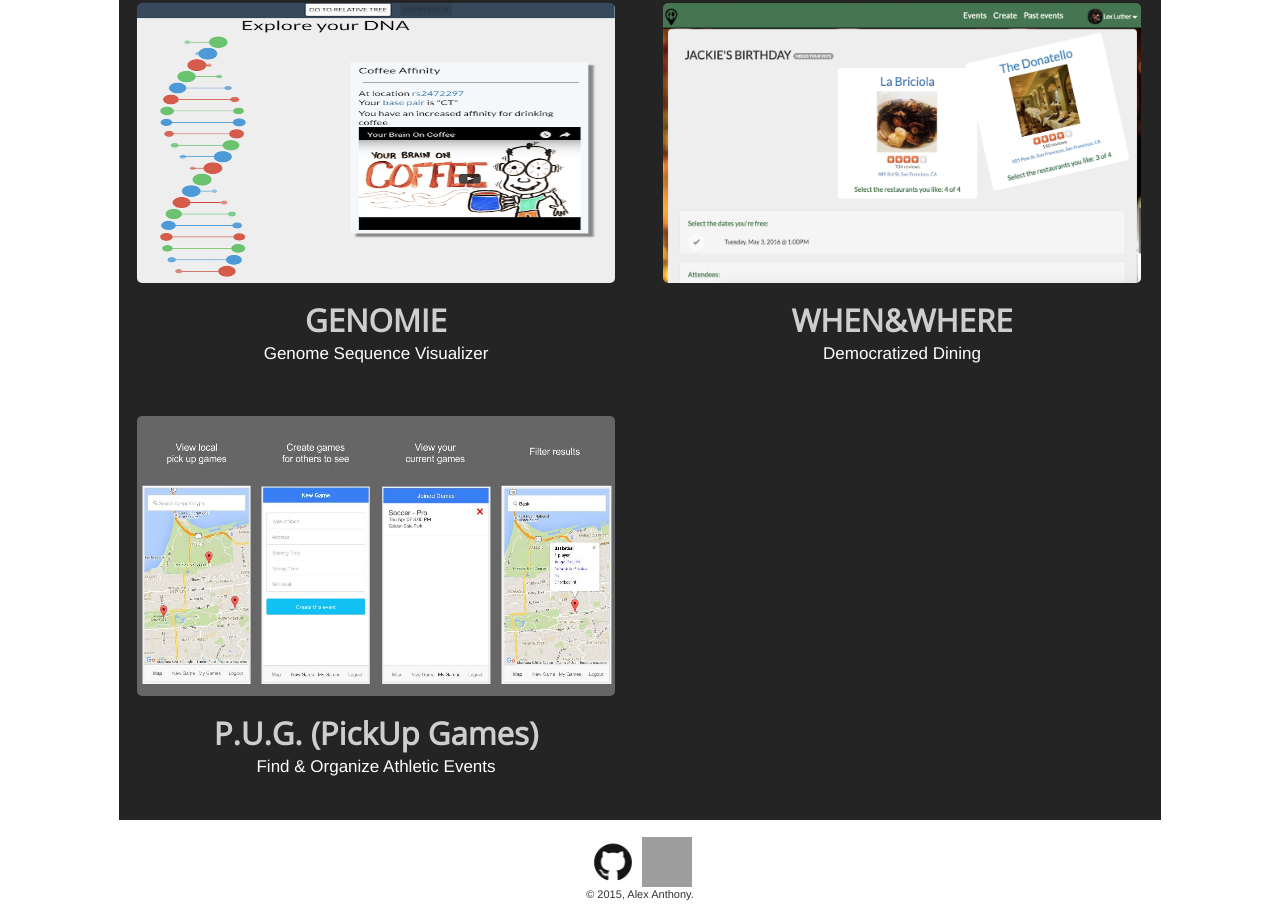
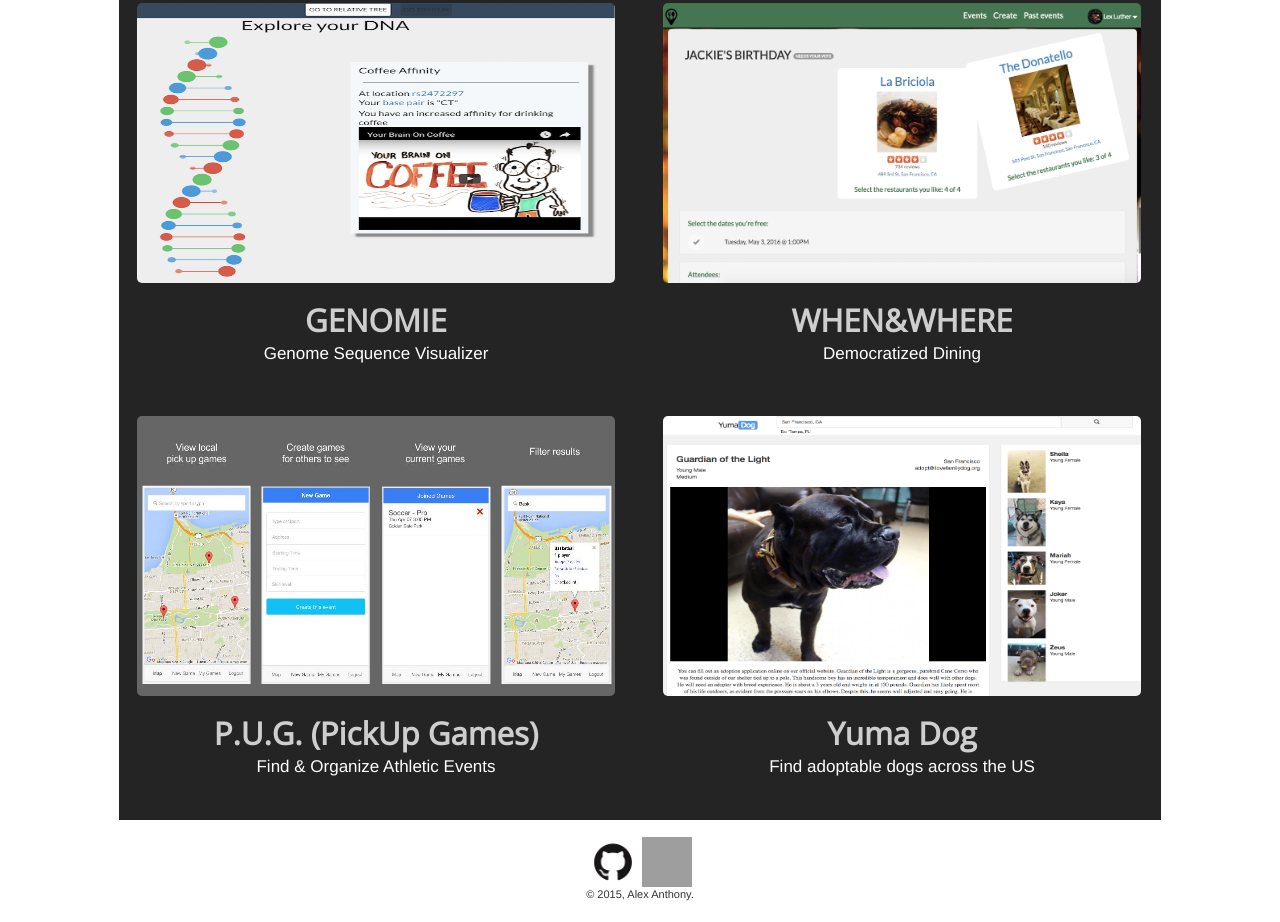
Before and after one commit to alexanthony813-zz/alexanthony813.github.io, a plain HTML site: page index.html in a window 1280 px wide. Shown: the part 793-1715 px from the top of the page. Drawn offline with nearby package versions, Linux system fonts and the light colour scheme; grey boxes are pictures that could not be loaded; a web font is replaced by a local one.

Commit message:
Added recent app

```diff
--- a/index.html
+++ b/index.html
@@ -65,7 +65,7 @@
               <img src="./imgs/WhenWhere.png" class="img-responsive med">
             </a>
             <h3 class="workTitle">
-              <a href="http://when-where.herokuapp.com/" target="_blank">WHEN&WHERE
+              <a href="http://when-where.herokuapp.com/" target="_blank">WHEN&amp;WHERE
               </a>
             </h3>
             <p><a href="http://when-where.herokuapp.com/" target="_blank">Democratized Dining</a></p>
@@ -82,7 +82,17 @@
               <a href="https://github.com/Accidental-Pistachios/pug-client" target="_blank">P.U.G. (PickUp Games)
               </a>
             </h3>
-            <p><a href="https://github.com/Accidental-Pistachios/pug-client" target="_blank">Find & Organize Athletic Events</a></p>
+            <p><a href="https://github.com/Accidental-Pistachios/pug-client" target="_blank">Find &amp; Organize Athletic Events</a></p>
+          </div>
+          <div class="col-md-6 left-margin">
+            <a href="https://github.com/alexanthony813/YuMaDog" target="_blank">
+              <img src="./imgs/yumadog.png" class="img-responsive med">
+            </a>
+            <h3 class="workTitle">
+              <a href="https://github.com/alexanthony813/YuMaDog" target="_blank">Yuma Dog
+              </a>
+            </h3>
+            <p><a href="https://github.com/alexanthony813/YuMaDog" target="_blank">Find adoptable dogs across the US</a></p>
           </div>
         </div>
       </div>
```
Also changed, not shown: imgs/CR-tiny.gif (deleted), imgs/headshot.png (deleted), imgs/yumadog.png (added), 1 other file.
